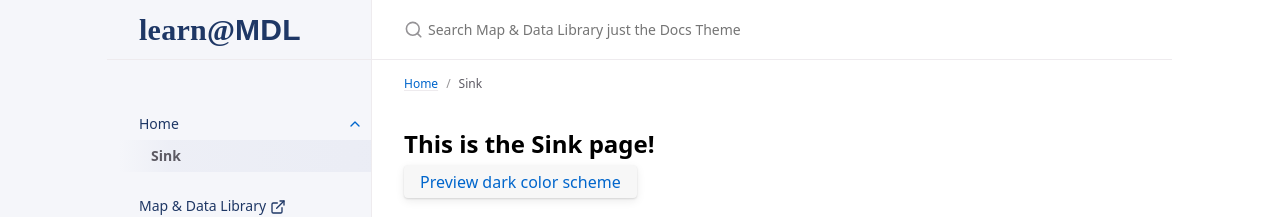
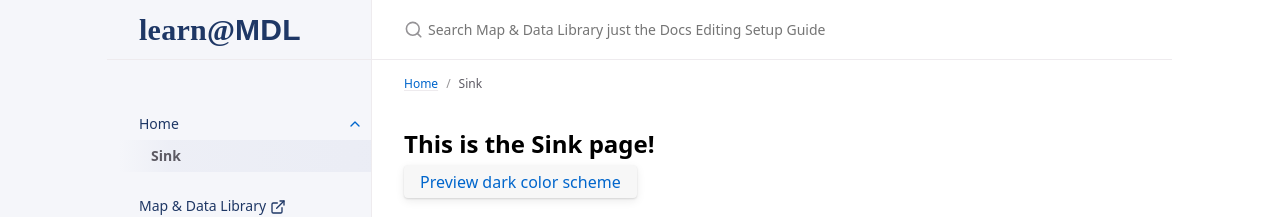
Before and after one commit to MDLutoronto/jtd-edit-setup, a Jekyll site: the page built from docs/sink.md, in a window 1280 px wide. Shown: the top 217 px of the page. Built offline with Jekyll 4.4.1, drawn with Linux system fonts in a browser that asks for light colours; cached includes are drawn as plain includes.

Commit message:
build: edited the _config.yml to match the repo setting.

```diff
--- a/_config.yml
+++ b/_config.yml
@@ -1,8 +1,8 @@
 ## Site settings
-title: "Map & Data Library just the Docs Theme"
-description: "Workshops and guides from the Map & Data Library, University of Toronto"
-url: "https://MDLutoronto.github.io/jtd-theme" # change the slug to the repo's name ('jtd-theme' in this case)
-repository: "MDLutoronto/jtd-theme" # for github-metadata
+title: "Map & Data Library just the Docs Editing Setup Guide"
+description: "A guide that walks through the setup for editing just the docs sites for MDLutoronto"
+url: "https://MDLutoronto.github.io/jtd-edit-setup" # change the slug to the repo's name ('jtd-theme' in this case)
+repository: "MDLutoronto/jtd-edit-setup" # for github-metadata
 ## Navigation footer logos and links
 ## Change it only if you want to use different logos or links
 ## Logos should be placed in the /assets/images/ directory, or you can use an external image link
```
